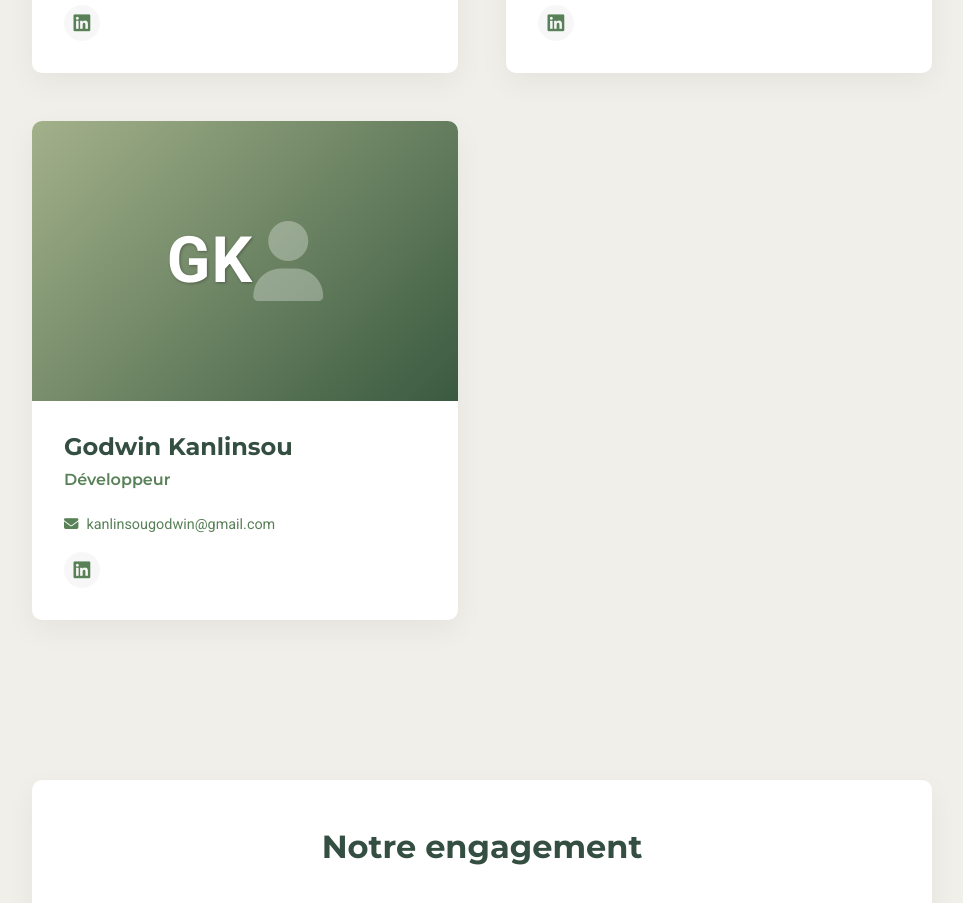
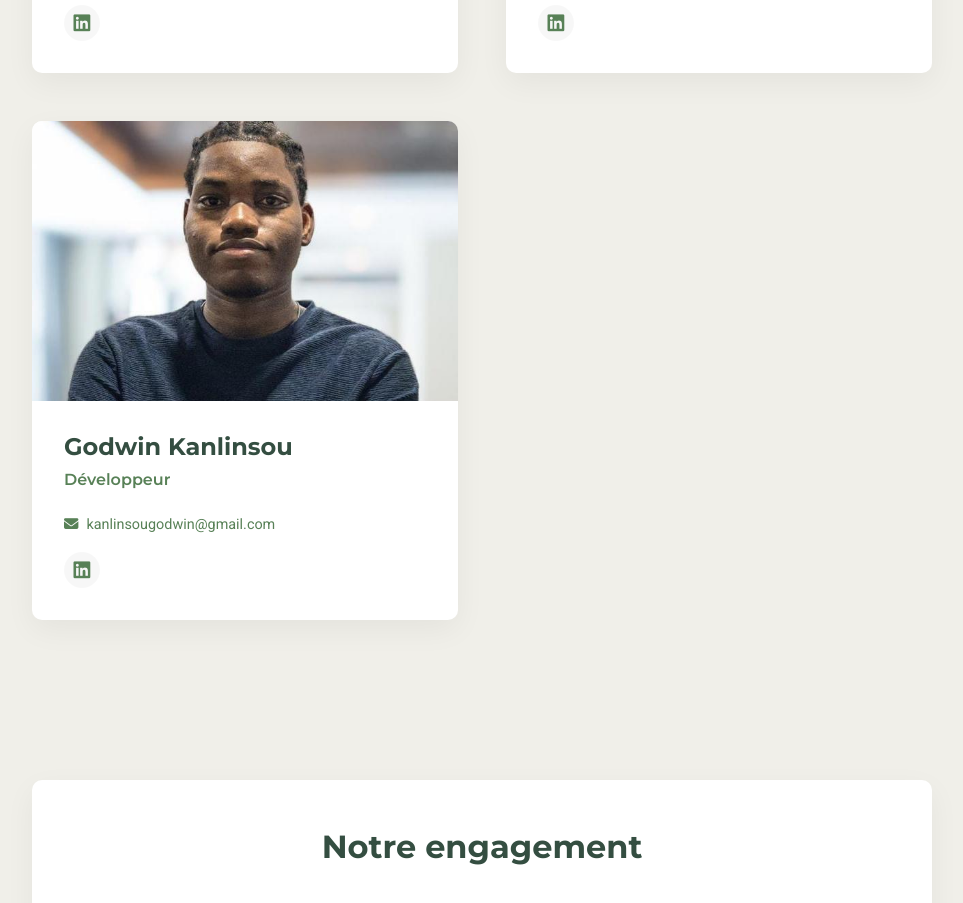
Before and after one commit to CodeTrueFalse/phyllia, a React (Create React App) app: page /#/team in a window 1280 px wide. Shown: the part 1780-2683 px from the top of the page, without its empty margins (158-1121 px from the left). Built offline with nearby package versions, Linux system fonts and the light colour scheme.

Commit message:
Update teamData.js

```diff
--- a/src/data/teamData.js
+++ b/src/data/teamData.js
@@ -63,7 +63,7 @@ const teamMembers = [
     name: 'Godwin Kanlinsou',
     role: 'Développeur',
     bio: '',
-    imageUrl: null, // Add image path when available: '/images/team/godwin_kalinsou.jpg'
+    imageUrl: '/images/team/godwin_kanlinsou.jpg',
     socials: {
       linkedin: 'https://www.linkedin.com/in/godwin-kanlinsou/'
     },
```
